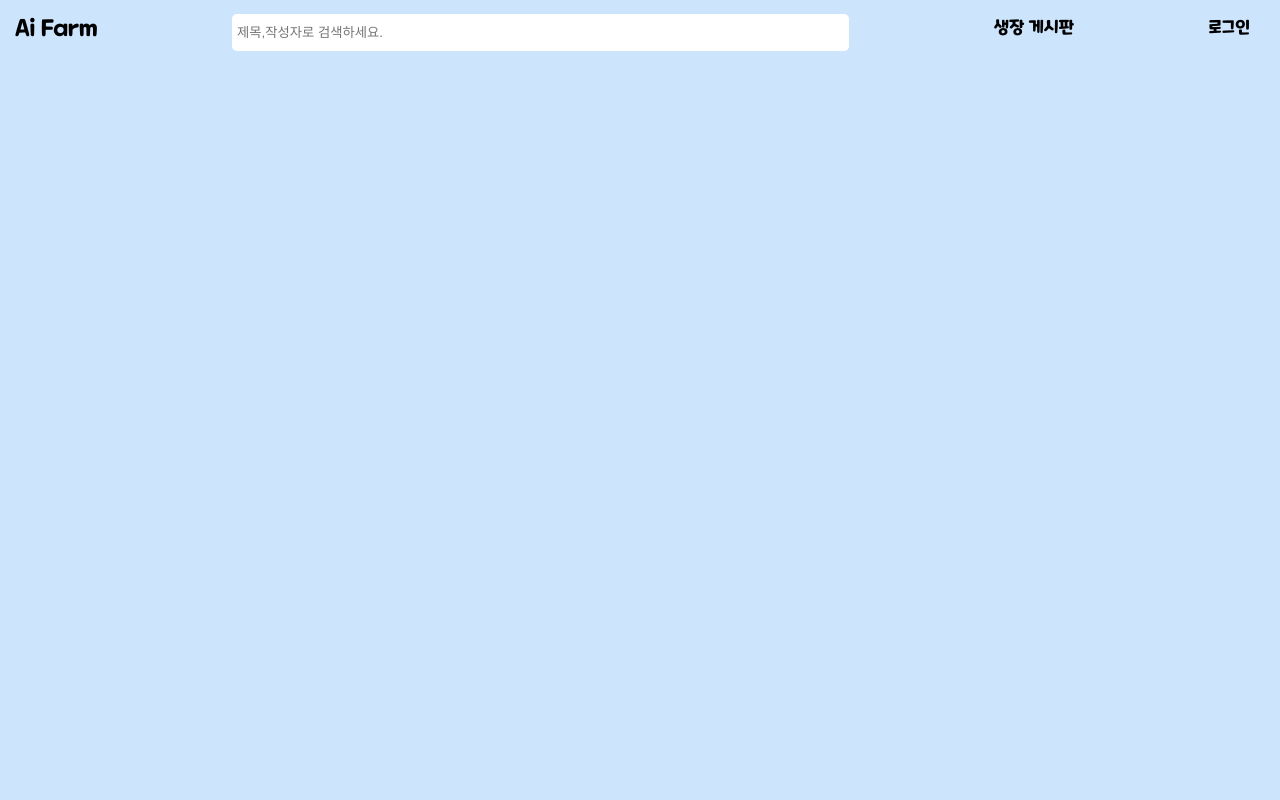
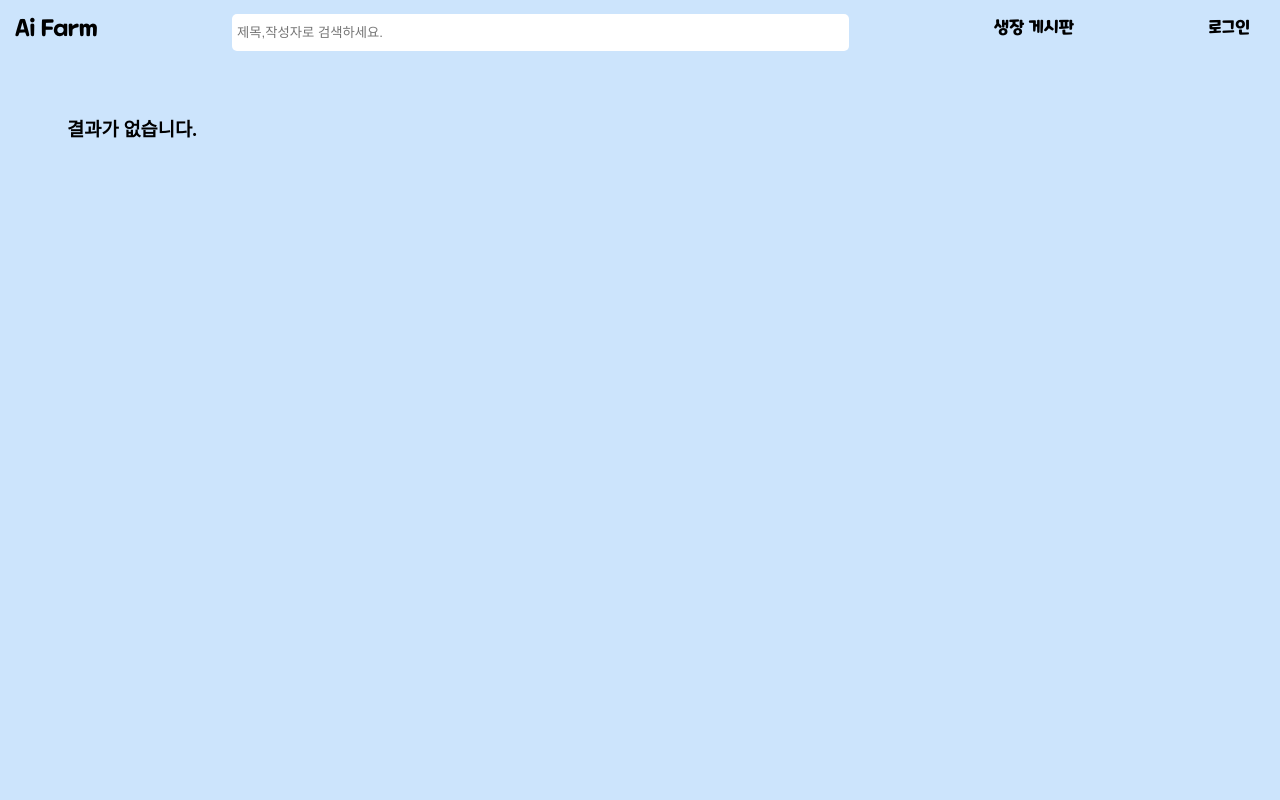
Before and after one commit to Strawberry-Leaf-Analysis-Project/Strawberry-Leaf-Analysis-Project-FrontEnd, a React (Create React App) app: page /search/1 in a window 1280 px wide. Shown: the top 800 px of the page. Built offline with nearby package versions, Linux system fonts and the light colour scheme; a web font is replaced by a local one.

Commit message:
feat: 분기문 재설정과 undefined 경우에도 결과가 없습니다로 출력하도록 변경

```diff
--- a/src/board/BoardCard.tsx
+++ b/src/board/BoardCard.tsx
@@ -22,15 +22,14 @@ export const CardForm = (data: any) => {
             }
         })
     }
-    console.log(data.data)
     if (data.data === undefined) {
-        return null
+        return <h3>결과가 없습니다.</h3>
+    }
+    if (data.data.length === 0) {
+        return <h3>결과가 없습니다.</h3>
     }
     if (data.isLoading) {
         return <LodingImage src={loding} />
-    }
-    if (data.data.length === 0) {
-        return <h3>검색 결과가 없습니다.</h3>
     }
     else {
         return (
```
